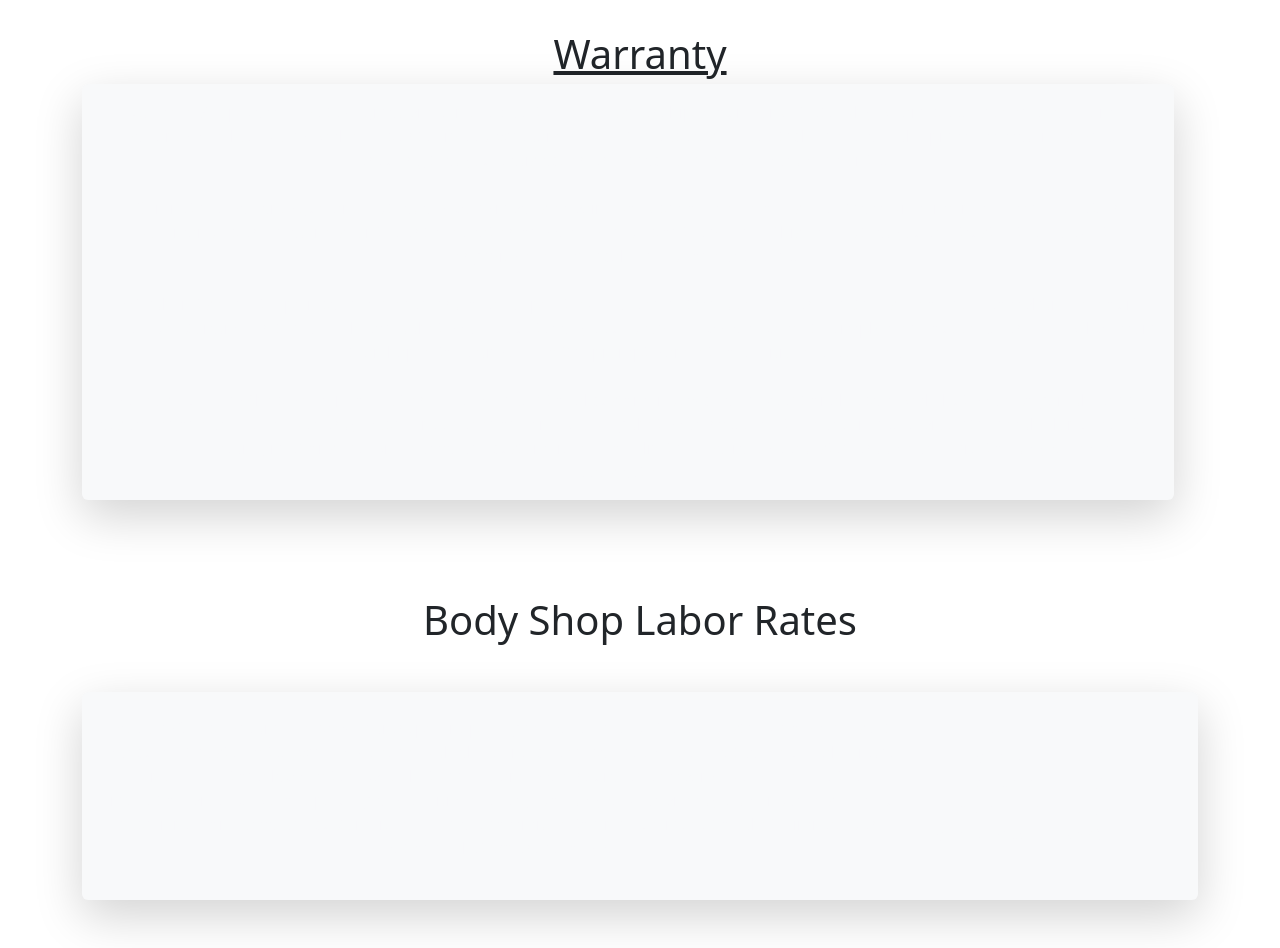
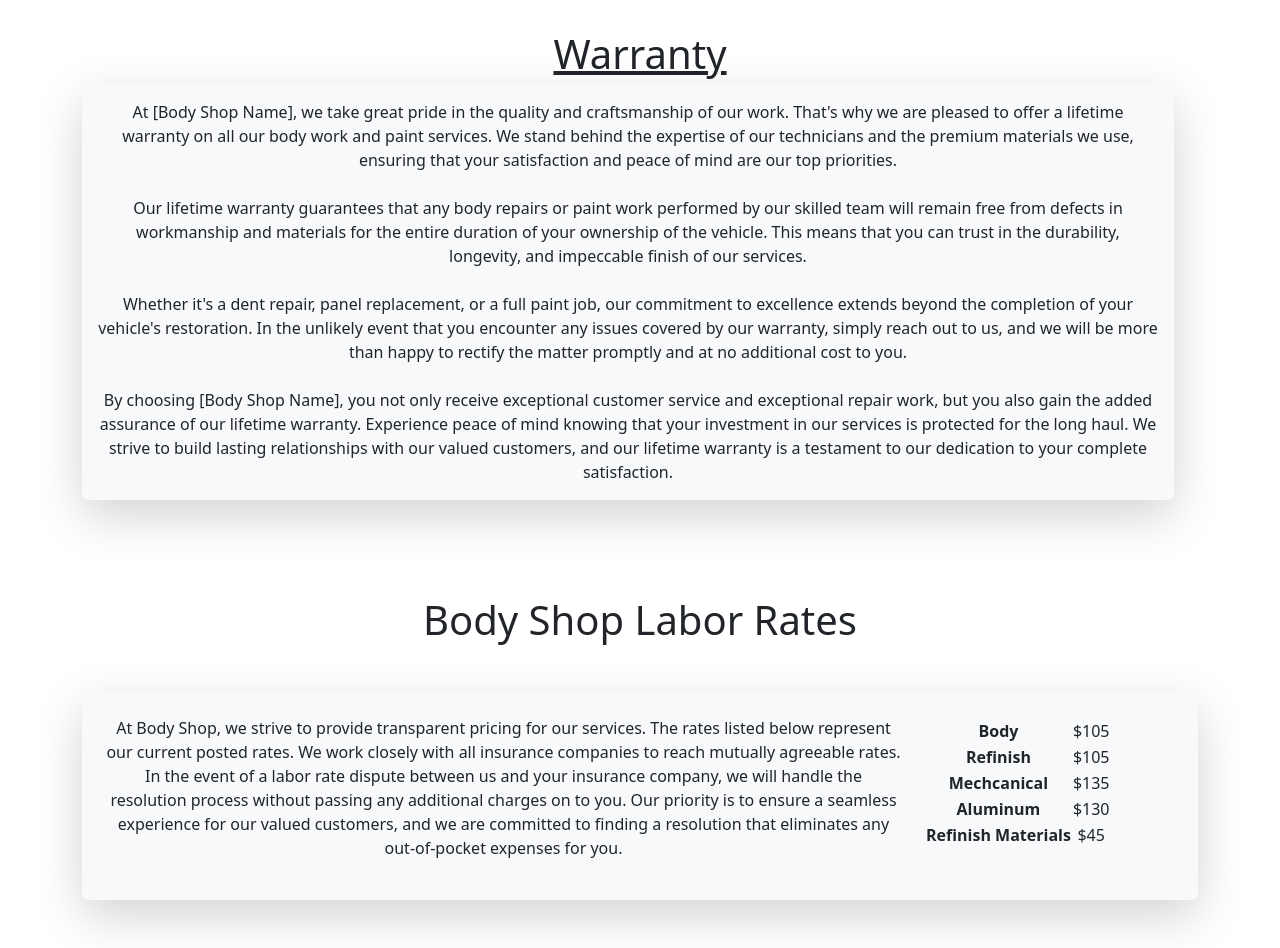
Before and after one commit to WallsWilson/capstone-2, a Flask app: page /warranty in a window 1280 px wide. Shown: the part 92-1040 px from the top of the page. Run offline with Flask 3, Linux system fonts and the light colour scheme; some libraries are stand-ins or nearby versions.

Commit message:
Fixed color bugs and the timekit api template

```diff
--- a/requirements.txt
+++ b/requirements.txt
@@ -15,7 +15,9 @@ itsdangerous==2.1.2
 Jinja2==3.1.2
 kiwisolver==1.4.4
 MarkupSafe==2.1.2
+matplotlib==3.5.3
 mock==1.0.1
+numpy==1.21.6
 packaging==23.1
 Pillow==9.5.0
 psycopg2==2.9.6
--- a/templates/base.html
+++ b/templates/base.html
@@ -6,11 +6,15 @@
   <meta name="viewport" content="width=device-width, initial-scale=1, shrink-to-fit=no">
   {% block title %}<title>Body Shop</title>{% endblock %}
 
-  <link rel="stylesheet"
+
+  <link href="https://cdn.jsdelivr.net/npm/bootstrap@5.3.0/dist/css/bootstrap.min.css" rel="stylesheet" integrity="sha384-9ndCyUaIbzAi2FUVXJi0CjmCapSmO7SnpJef0486qhLnuZ2cdeRhO02iuK6FUUVM" crossorigin="anonymous">
+</head>
+
+  <!-- <link rel="stylesheet"
         href="https://unpkg.com/bootstrap/dist/css/bootstrap.css">
   <script src="https://unpkg.com/jquery"></script>
   <script src="https://unpkg.com/popper"></script>
-  <script src="https://unpkg.com/bootstrap"></script>
+  <script src="https://unpkg.com/bootstrap"></script> -->
 
   <link rel="stylesheet"
         href="https://use.fontawesome.com/releases/v5.3.1/css/all.css">
@@ -49,7 +53,11 @@
         </div>
       </nav>
 
-      <script src="https://kit.fontawesome.com/db516a1458.js" crossorigin="anonymous"></script>
+<script src="https://kit.fontawesome.com/db516a1458.js" crossorigin="anonymous"></script>
+<script src="https://cdn.jsdelivr.net/npm/bootstrap@5.3.0/dist/js/bootstrap.bundle.min.js" integrity="sha384-geWF76RCwLtnZ8qwWowPQNguL3RmwHVBC9FhGdlKrxdiJJigb/j/68SIy3Te4Bkz" crossorigin="anonymous"></script>
+<script src="https://cdn.jsdelivr.net/npm/@popperjs/core@2.11.8/dist/umd/popper.min.js" integrity="sha384-I7E8VVD/ismYTF4hNIPjVp/Zjvgyol6VFvRkX/vR+Vc4jQkC+hVqc2pM8ODewa9r" crossorigin="anonymous"></script>
+<script src="https://cdn.jsdelivr.net/npm/bootstrap@5.3.0/dist/js/bootstrap.min.js" integrity="sha384-fbbOQedDUMZZ5KreZpsbe1LCZPVmfTnH7ois6mU1QK+m14rQ1l2bGBq41eYeM/fS" crossorigin="anonymous"></script>
+
 
       {% block content %}
       {% endblock %}
--- a/templates/claims-process.html
+++ b/templates/claims-process.html
@@ -7,7 +7,7 @@
   <div class="row">
     <div class="col shadow-lg p-3 mb-5 bg-body-tertiary rounded bg-success ">
       <h1 class=""><u>Our Mission</u></h1>
-      <p class="m-4 text-light">
+      <p class="m-4 text-dark">
         At The Body Shop, we believe in transparency and ensuring that our customers are informed every step of the way. When you trust us with your vehicle's repair, you can expect a seamless process designed to bring your car back to its pre-accident condition. Allow us to guide you through the journey of restoration, starting with a thorough assessment of the damage. Our experienced technicians will carefully inspect your vehicle, providing you with a detailed report and an accurate estimate. Once we have your approval, our skilled team will embark on the repair process, utilizing state-of-the-art equipment and the highest quality materials. Throughout the process, we will keep you updated on the progress, answering any questions you may have and addressing your concerns promptly. Finally, we will meticulously inspect the repaired vehicle, ensuring it meets our stringent standards of quality and safety. Our goal is not just to repair your car, but to exceed your expectations, leaving you with a restored vehicle that looks and performs as good as new.</p>
     </div>
     <div class="col-9">
--- a/templates/home.html
+++ b/templates/home.html
@@ -3,13 +3,15 @@
 {% block body_class%}Home Page{% endblock %}
 
 {% block content %}
-<div class="container text-center shadow-lg p-3 mb-5 bg-body-tertiary rounded bg-success" style="border-radius: 3rem;">
+<h1 class="display-1 text-center">Welcome to Body Shop </h1>
+
+<div class="container text-center shadow-lg p-3 mb-5 bg-success bg-body-tertiary rounded" style="border-radius: 3rem">
     <div class="row">
         <div class="col-5 mt-5">
            ,<img src="https://images.unsplash.com/photo-1597328290883-50c5787b7c7e?ixlib=rb-4.0.3&ixid=M3wxMjA3fDB8MHxwaG90by1wYWdlfHx8fGVufDB8fHx8fA%3D%3D&auto=format&fit=crop&w=1170&q=80" alt="Crashed car" height="300rem" width="300rem" style="border-radius: 5rem;">
           </div>
           <div class="col-6 mt-5">
-            <p class="fs-5 text-light">Welcome to The Body Shop, your trusted partner in restoring your vehicle to its former glory after an unexpected accident. We understand that being involved in a collision can be an overwhelming experience, leaving you unsure of the next steps to take. That's where we step in. With our expert team of skilled technicians and a passion for delivering exceptional results, we are here to guide you through the repair process with ease and professionalism. From the moment you walk through our doors, you can expect a warm and inviting atmosphere, where your worries are put at ease and your vehicle's restoration becomes our top priority. Let us take care of the details, so you can focus on getting back on the road safely.</p>
+            <p class="fs-5 text-dark border border-5">Welcome to The Body Shop, your trusted partner in restoring your vehicle to its former glory after an unexpected accident. We understand that being involved in a collision can be an overwhelming experience, leaving you unsure of the next steps to take. That's where we step in. With our expert team of skilled technicians and a passion for delivering exceptional results, we are here to guide you through the repair process with ease and professionalism. From the moment you walk through our doors, you can expect a warm and inviting atmosphere, where your worries are put at ease and your vehicle's restoration becomes our top priority. Let us take care of the details, so you can focus on getting back on the road safely.</p>
           </div>
           <div class="col-1">
 
--- a/templates/warranty.html
+++ b/templates/warranty.html
@@ -9,7 +9,7 @@
 <div class="container text-center">
   <div class="row justify-content-md-center">
     <div class="row">
-      <div class="col shadow-lg p-3 mb-5 bg-body-tertiary rounded bg-success text-light">
+      <div class="col shadow-lg p-3 mb-5 bg-body-tertiary rounded bg-success text-dark">
         At [Body Shop Name], we take great pride in the quality and craftsmanship of our work. That's why we are pleased to offer a lifetime warranty on all our body work and paint services. We stand behind the expertise of our technicians and the premium materials we use, ensuring that your satisfaction and peace of mind are our top priorities.
 <br>
 <br>
@@ -29,7 +29,7 @@ By choosing [Body Shop Name], you not only receive exceptional customer service
 
   <h1 class="text-center m-5">Body Shop Labor Rates</h1>
 
-<div class="container text-center shadow-lg p-3 mb-5 bg-body-tertiary rounded bg-secondary text-light p-4">
+<div class="container text-center shadow-lg p-3 mb-5 bg-body-tertiary rounded bg-secondary text-dark p-4">
     <div class="row">
       <div class="col">
 
```
Also changed, not shown: templates/booking.html (+6 -4 lines).
